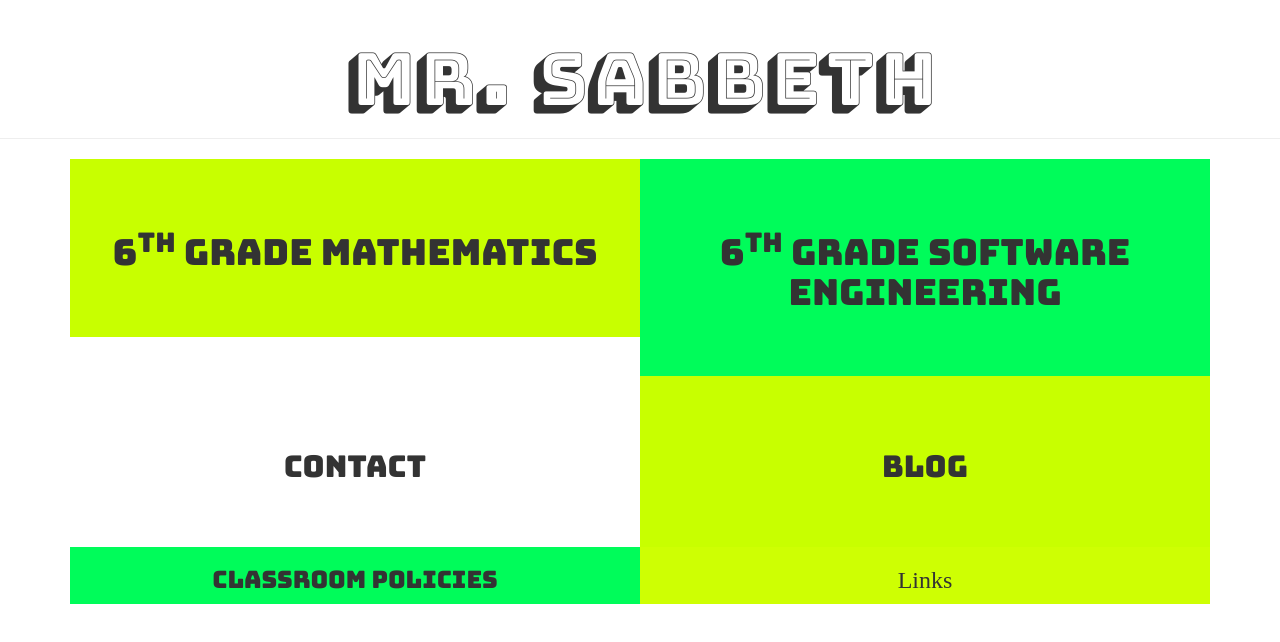
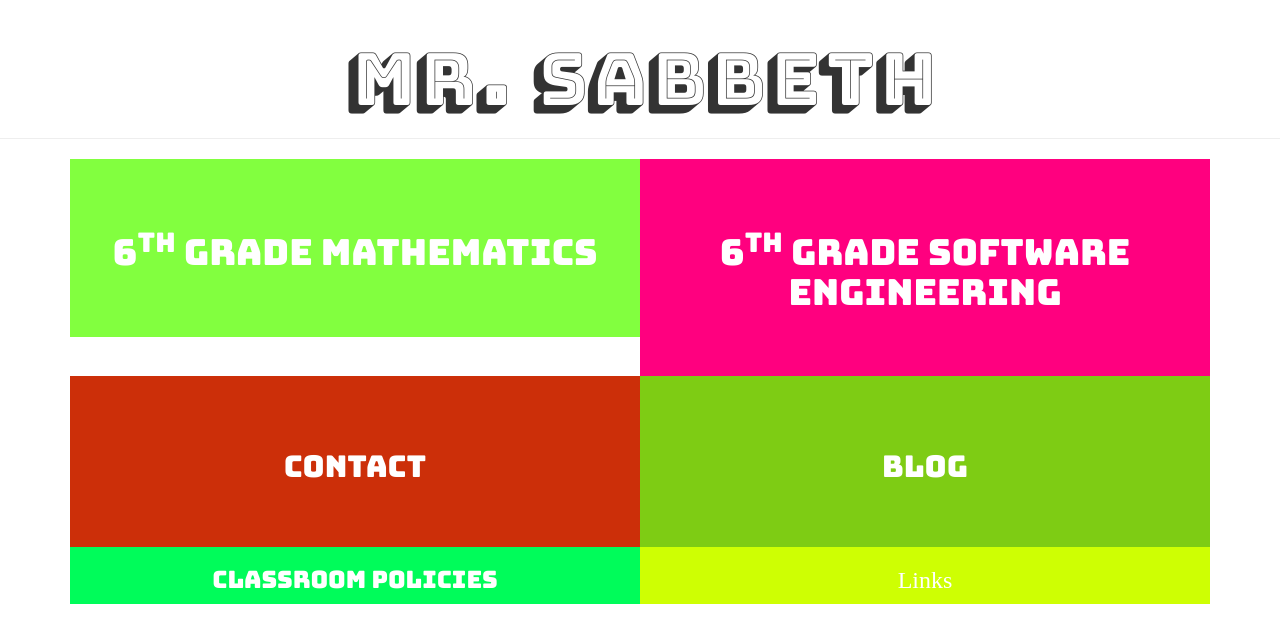
Before and after one commit to MrSabbeth/mrsabbeth.github.io, a plain HTML site: page index.html in a window 1280 px wide. Drawn offline with nearby package versions, Linux system fonts and the light colour scheme; a web font is replaced by a local one.

Commit message:
Updated Css
Changed font color.

```diff
--- a/css/style.css
+++ b/css/style.css
@@ -6,7 +6,7 @@ text-align: center;
 font-size: 200%;
 }
 #SoftwareEngineering{
-    background-color :#00FC5A;
+    background-color :#FF007F;
 
 }
 #softText{
@@ -14,11 +14,12 @@ font-size: 200%;
   padding-top: 10%;
   padding-bottom: 10%;
   font-family: 'Bungee';
+  color:white;
 
 }
 
 #Math{
-     background-color : #C8FF00;
+     background-color : #82FF3F;
 
 
 
@@ -29,12 +30,14 @@ font-size: 200%;
   padding-bottom: 10%;
   text-align: center;
   font-family: 'Bungee';
+  color:white;
 }
 
 
 #Contact{
-  background-color :00FC5A;
+  background-color :#CC2F09;
   text-align: center;
+
 
 }
 
@@ -43,10 +46,11 @@ font-size: 200%;
   padding-top: 10%;
   padding-bottom: 10%;
   font-family: 'Bungee';
+  color:white;
 
 }
 #Blog{
-  background-color : #C8FF00;
+  background-color : #7ECC14;
 
 }
 #blogText{
@@ -55,6 +59,7 @@ font-size: 200%;
   padding-bottom: 10%;
   text-align: center;
   font-family: 'Bungee';
+  color:white;
 
 }
 #Fun{
@@ -67,7 +72,7 @@ font-size: 200%;
   padding-top: 5%;
   padding-bottom:: 5%;
   font-family: 'Bungee';
-
+color:white;
 
 }
 
@@ -81,6 +86,7 @@ font-size: 200%;
 }
 #policyText{
   font-family: 'Bungee';
+  color:white;
 
 }
 
@@ -88,8 +94,10 @@ font-size: 200%;
    background-color :#CEFF03;
      text-align: center;
 
+
 }
 #linkText{
   font-family: 'Bungee inline';
+  color:white;
 
 }
```
